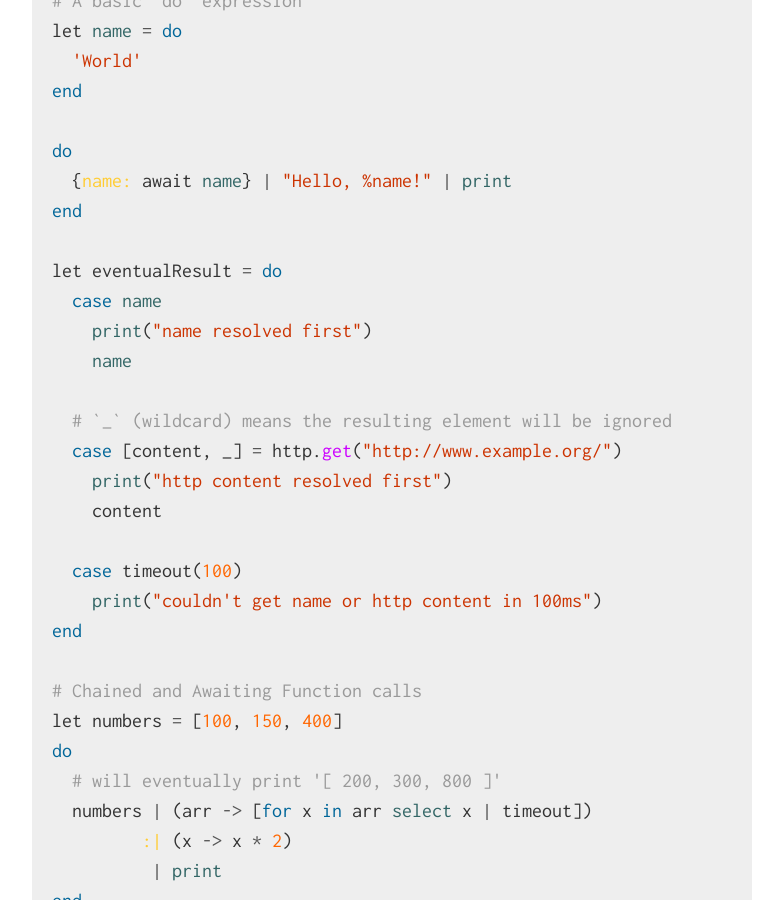
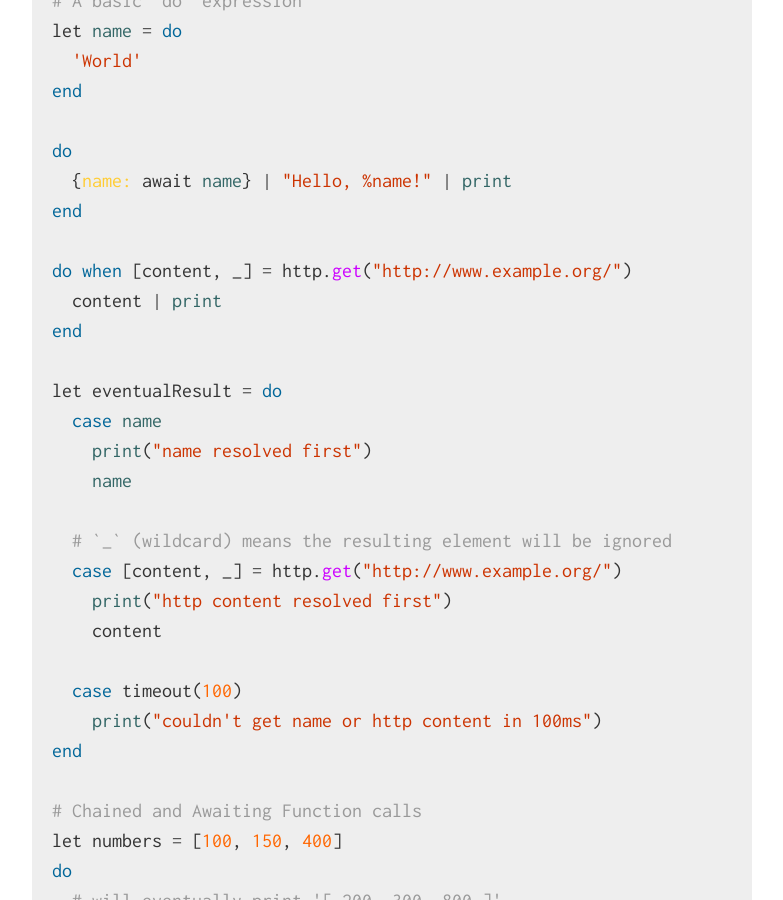
Before and after one commit to kode4food/fate-lang, a Jekyll site: the page built from index.md, in a window 1280 px wide and 900 px high, scrolled down 5024 px. Shown: the whole window, without its empty margins (248-1031 px from the left). Built offline with Jekyll 4.4.1, drawn with Linux system fonts in a browser that asks for light colours.

Commit message:
do when example

```diff
--- a/index.md
+++ b/index.md
@@ -172,6 +172,10 @@ do
   {name: await name} | "Hello, %name!" | print
 end
 
+do when [content, _] = http.get("http://www.example.org/")
+  content | print
+end
+
 let eventualResult = do
   case name
     print("name resolved first")
```
